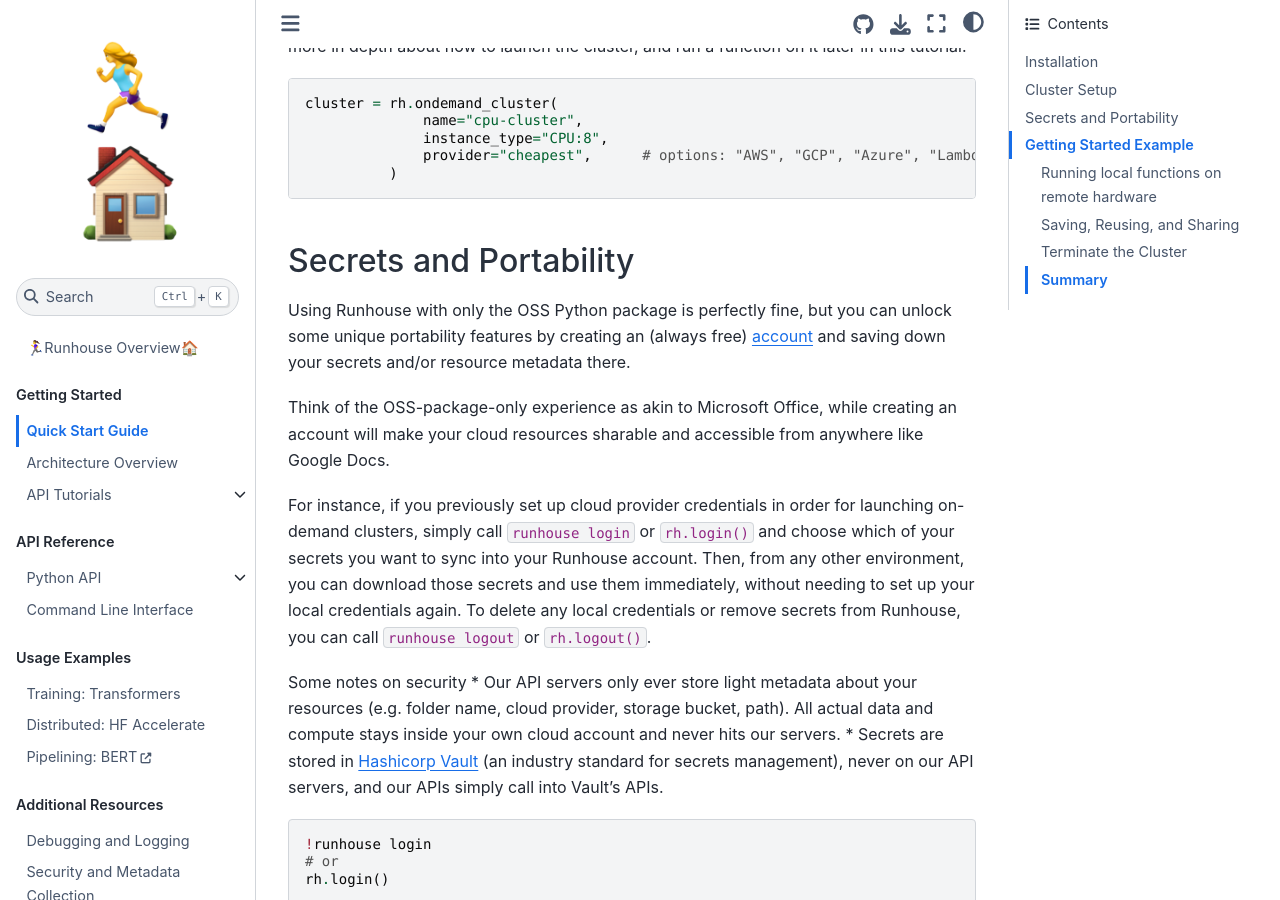
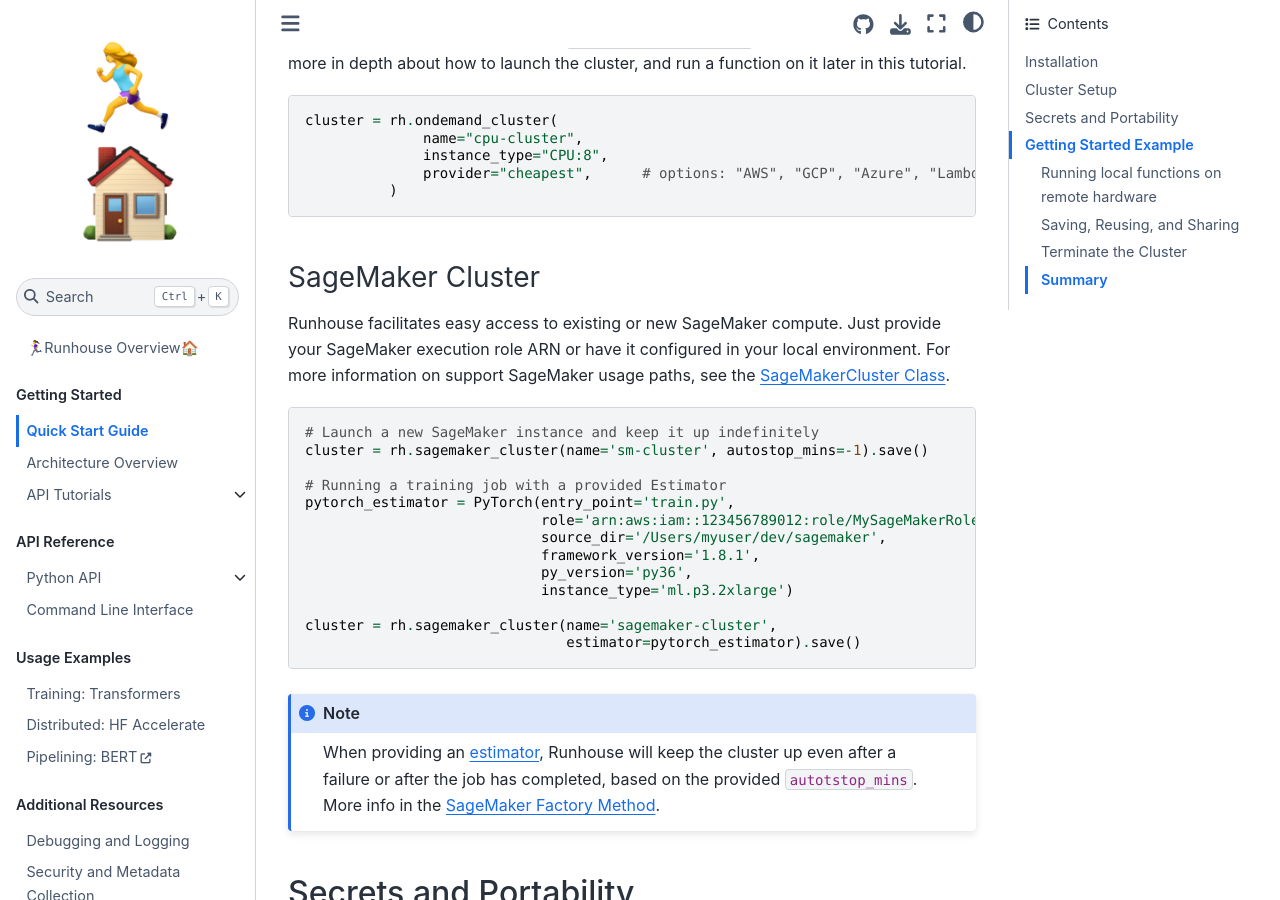
Before and after one commit to run-house/runhouse, a Sphinx documentation site: the page built from docs/tutorials/quick_start.rst, in a window 1280 px wide and 900 px high, scrolled down 2417 px. Built offline with Sphinx 7.4.7 and the Sphinx Book theme 1.1.4, drawn with Linux system fonts in a browser that asks for light colours; pages that are not in the unit, such as notebooks, are missing from menus; some of the changed text lies outside the part shown.

Commit message:
update docs, add patch for post installation errors on SageMaker GPUs

```diff
--- a/docs/tutorials/quick_start.rst
+++ b/docs/tutorials/quick_start.rst
@@ -30,6 +30,7 @@
    $ pip install "runhouse[aws]"
    $ pip install "runhouse[gcp]"
    $ pip install "runhouse[azure]"
+   $ pip install "runhouse[sagemaker]"
    # Or
    $ pip install "runhouse[all]"
 
@@ -134,6 +135,36 @@
                   instance_type="CPU:8",
                   provider="cheapest",      # options: "AWS", "GCP", "Azure", "Lambda", or "cheapest"
               )
+
+SageMaker Cluster
+~~~~~~~~~~~~~~~~~
+
+Runhouse facilitates easy access to existing or new SageMaker compute.
+Just provide your SageMaker execution role ARN or have it configured in your local environment.
+For more information on support SageMaker usage paths, see the :ref:`SageMakerCluster Class`.
+
+.. code:: python
+
+    # Launch a new SageMaker instance and keep it up indefinitely
+    cluster = rh.sagemaker_cluster(name='sm-cluster', autostop_mins=-1).save()
+
+    # Running a training job with a provided Estimator
+    pytorch_estimator = PyTorch(entry_point='train.py',
+                                role='arn:aws:iam::123456789012:role/MySageMakerRole',
+                                source_dir='/Users/myuser/dev/sagemaker',
+                                framework_version='1.8.1',
+                                py_version='py36',
+                                instance_type='ml.p3.2xlarge')
+
+    cluster = rh.sagemaker_cluster(name='sagemaker-cluster',
+                                   estimator=pytorch_estimator).save()
+
+.. note::
+
+    When providing an `estimator <https://sagemaker.readthedocs.io/en/stable/api/training/estimators.html>`_,
+    Runhouse will keep the cluster up even after a failure or after the
+    job has completed, based on the provided ``autotstop_mins``. More info in the :ref:`SageMaker Factory Method`.
+
 
 Secrets and Portability
 -----------------------
```
Also changed, not shown: docs/api/python/cluster.rst (+10 -6 lines), 3 other files.
